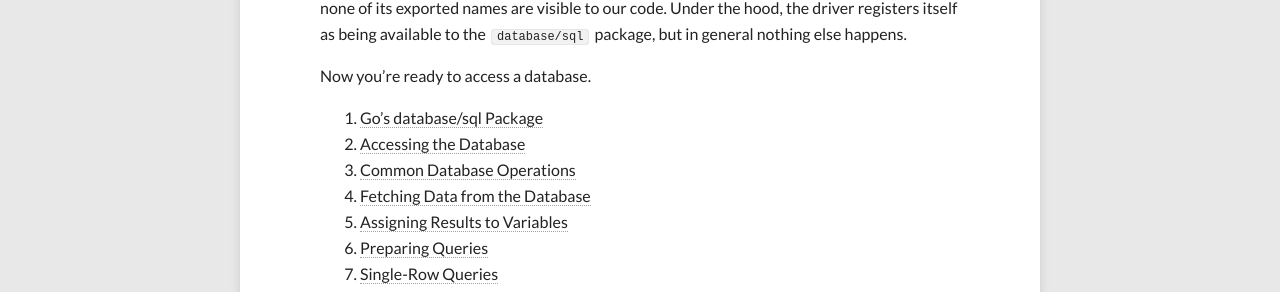
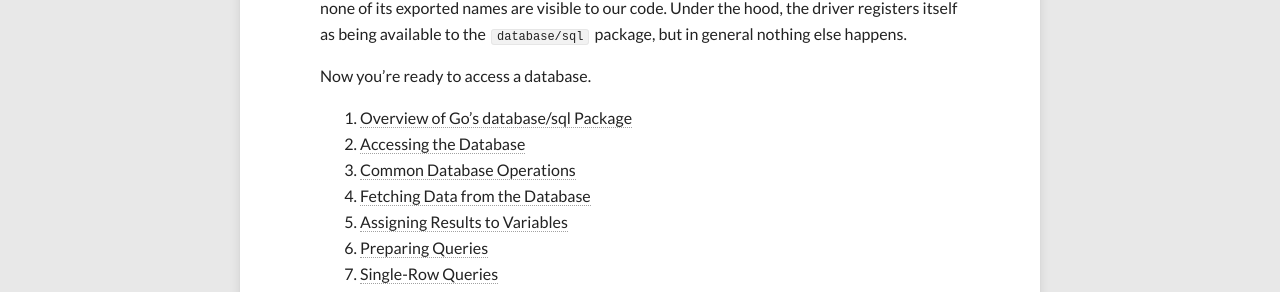
Before and after one commit to VividCortex/go-database-sql-tutorial, a Jekyll site: the page built from overview.md, in a window 1280 px wide. Shown: the part 1450-1742 px from the top of the page. Built offline with Jekyll 4.4.1, drawn with Linux system fonts in a browser that asks for light colours; nearby versions of some CDN libraries.

Commit message:
tweaking

```diff
--- a/_includes/toc.md
+++ b/_includes/toc.md
@@ -1,4 +1,4 @@
-1. [Go's database/sql Package](/overview)
+1. [Overview of Go's database/sql Package](/overview/)
 1. [Accessing the Database](/accessing)
 1. [Common Database Operations](/operations)
 1. [Fetching Data from the Database](/fetching)
--- a/overview.md
+++ b/overview.md
@@ -1,6 +1,6 @@
 ---
 layout: page
-permalink: /overview
+permalink: /overview/
 title: Overview
 tags:
 image:
```
